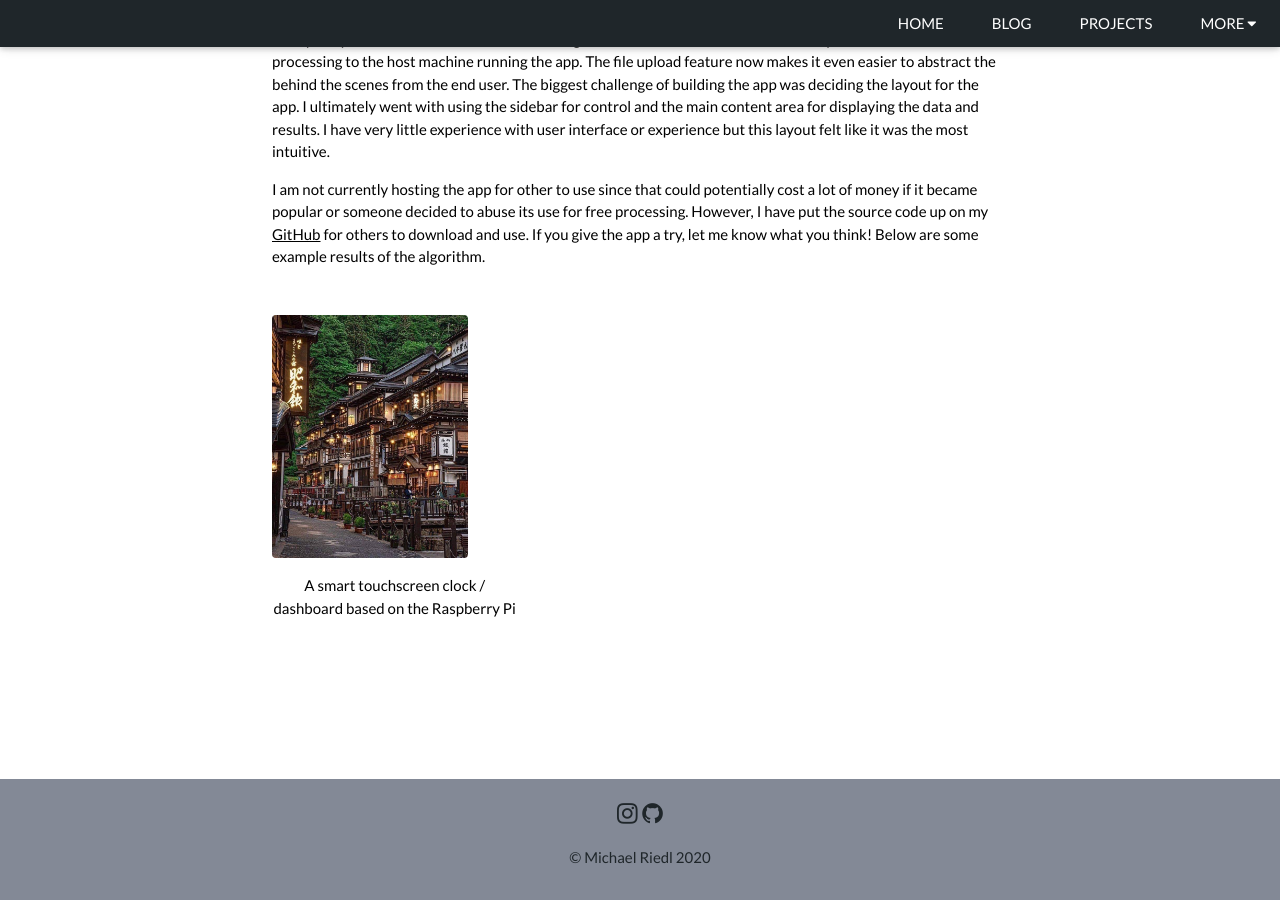
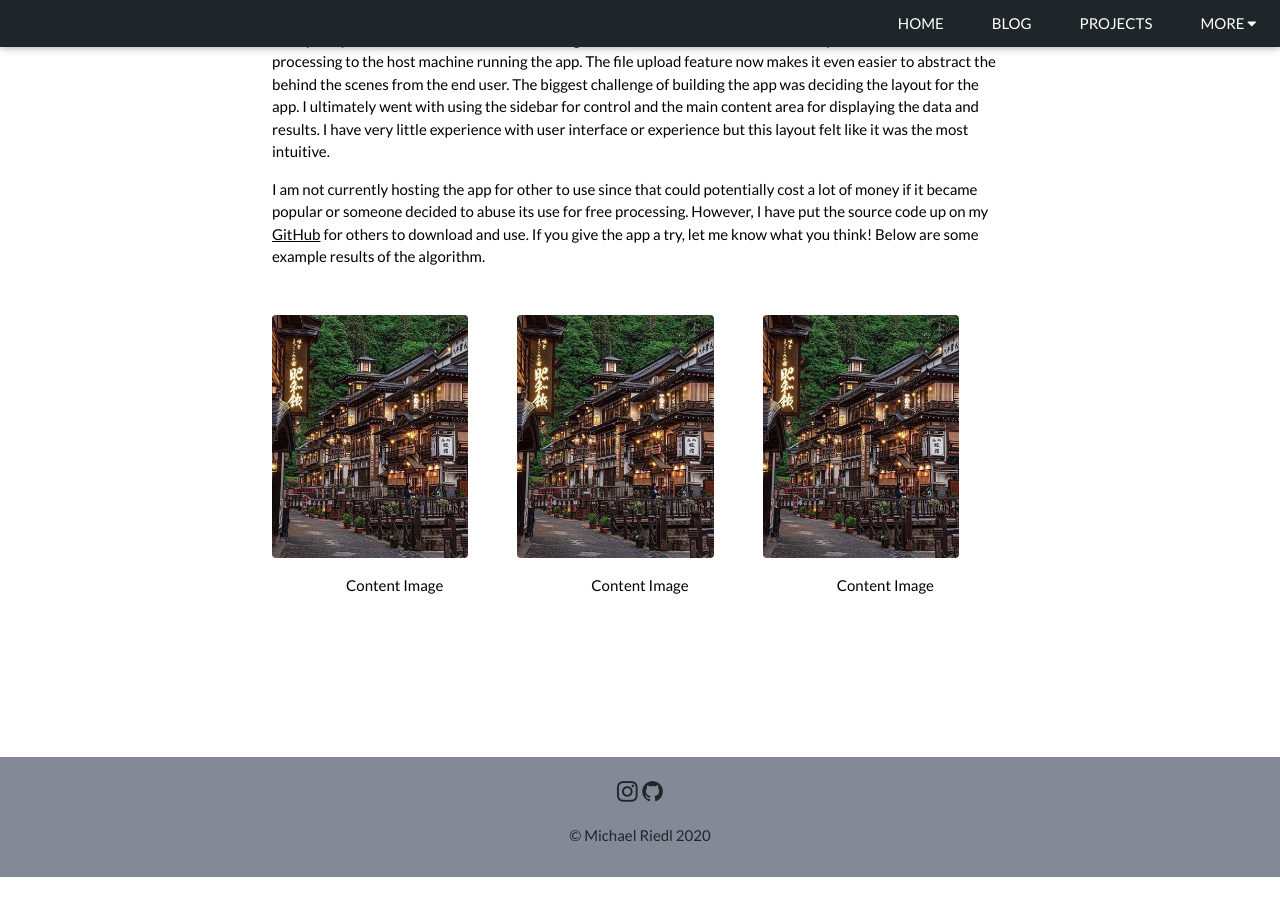
Before and after one commit to michaelriedl/michaelriedl.github.io, a Jekyll site: the page built from _posts/2020-03-21-pic-2-paint.md, in a window 1280 px wide and 900 px high, scrolled down 1511 px. Built offline with Jekyll 4.4.1, drawn with Linux system fonts in a browser that asks for light colours; after the commit the page ends 2388 px from its top, so only the background shows below that.

Commit message:
Update 2020-03-21-pic-2-paint.md

```diff
--- a/_posts/2020-03-21-pic-2-paint.md
+++ b/_posts/2020-03-21-pic-2-paint.md
@@ -29,4 +29,14 @@
 <div class="w3-row w3-padding-32">
     <div class="w3-third">
         <img src="/assets/images/blogs/hard_scene.jpg" class="w3-round w3-margin-bottom" alt="Content Image" style="width:80%">
-        <figcaption>A smart touchscreen clock / dashboard based on the Raspberry Pi</figcaption>
+        <figcaption>Content Image</figcaption>
+    </div>
+    <div class="w3-third">
+        <img src="/assets/images/blogs/hard_scene.jpg" class="w3-round w3-margin-bottom" alt="Content Image" style="width:80%">
+        <figcaption>Content Image</figcaption>
+    </div>
+    <div class="w3-third">
+        <img src="/assets/images/blogs/hard_scene.jpg" class="w3-round w3-margin-bottom" alt="Content Image" style="width:80%">
+        <figcaption>Content Image</figcaption>
+    </div>
+</div>
```
